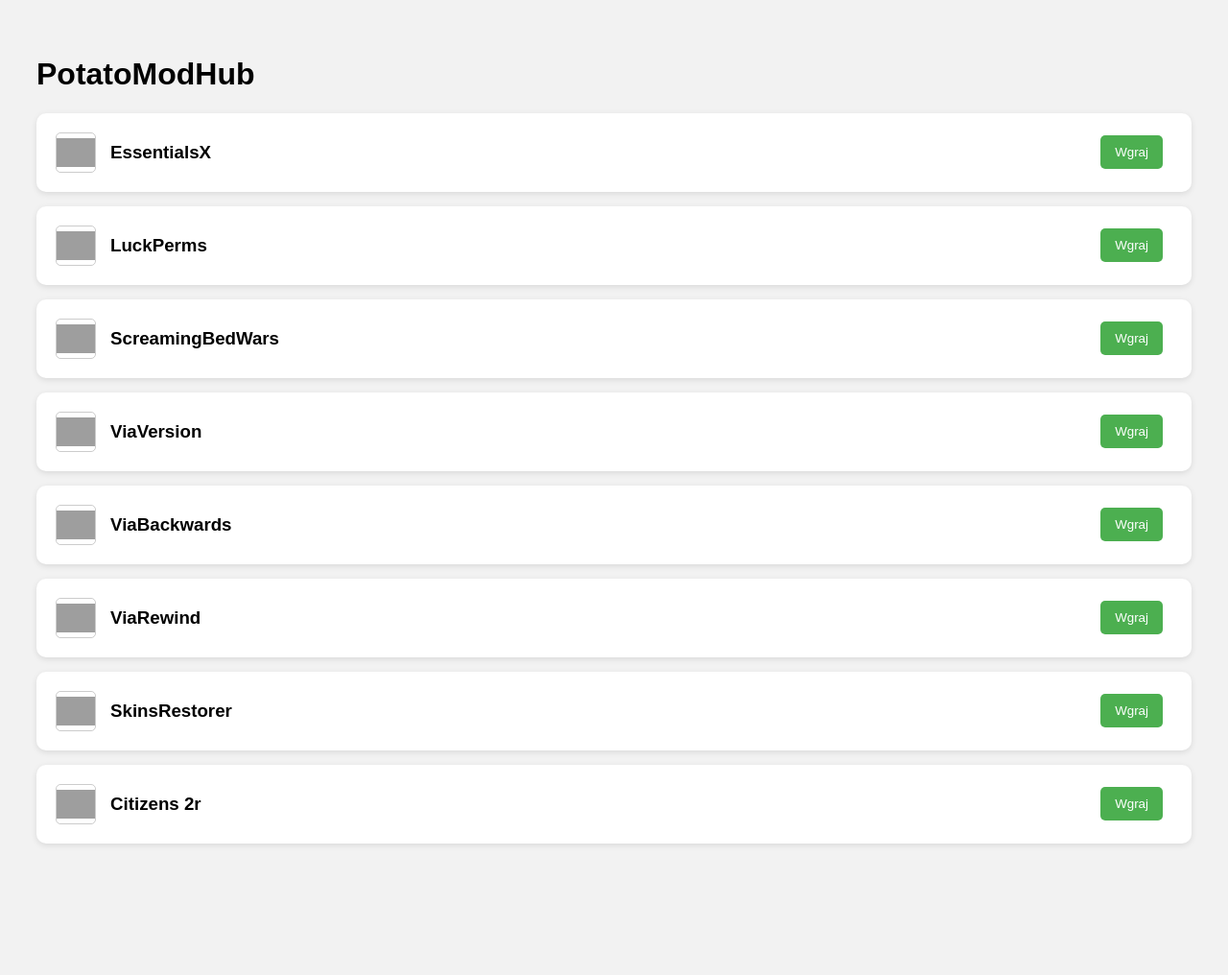
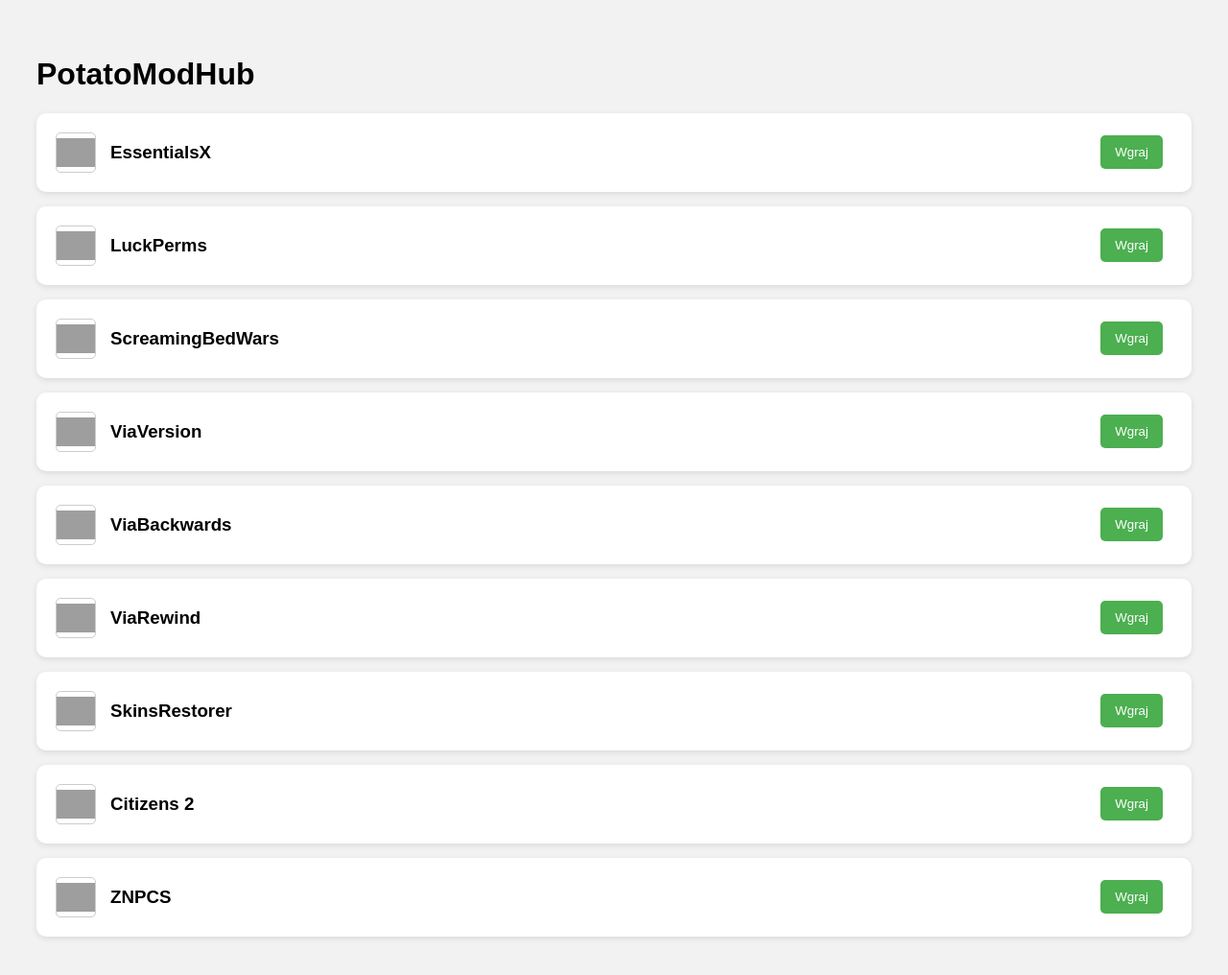
Before and after one commit to FranQ213/minecraft-pluginy, a plain HTML site: page index.html in a window 1280 px wide. Shown: the whole page at 96% size. Before the commit the page ends 932 px from the top, so only its background shows below. Drawn offline with Linux system fonts and the light colour scheme; grey boxes are pictures that could not be loaded.

Commit message:
aktualizacjaaaa index.html

```diff
--- a/index.html
+++ b/index.html
@@ -129,7 +129,15 @@
   <div class="plugin" data-name="Citizens 2" data-url="https://ci.citizensnpcs.co/job/citizens2/3849/artifact/dist/target/Citizens-2.0.39-b3849.jar">
     <div class="plugin-info">
       <img src="https://wiki.citizensnpcs.co/images/1/1b/Wordmark.png" alt="Citizens 2 Logo" />
-      <h3>Citizens 2r</h3>
+      <h3>Citizens 2</h3>
+    </div>
+    <button onclick="showPathInput(this)">Wgraj</button>
+  </div>
+
+    <div class="plugin" data-name="ZNPCS" data-url="https://ci.citizensnpcs.co/job/citizens2/3849/artifact/dist/target/Citizens-2.0.39-b3849.jar">
+    <div class="plugin-info">
+      <img src="https://wiki.citizensnpcs.co/images/1/1b/Wordmark.png" alt="ZNPCS Logo" />
+      <h3>ZNPCS</h3>
     </div>
     <button onclick="showPathInput(this)">Wgraj</button>
   </div>
```
